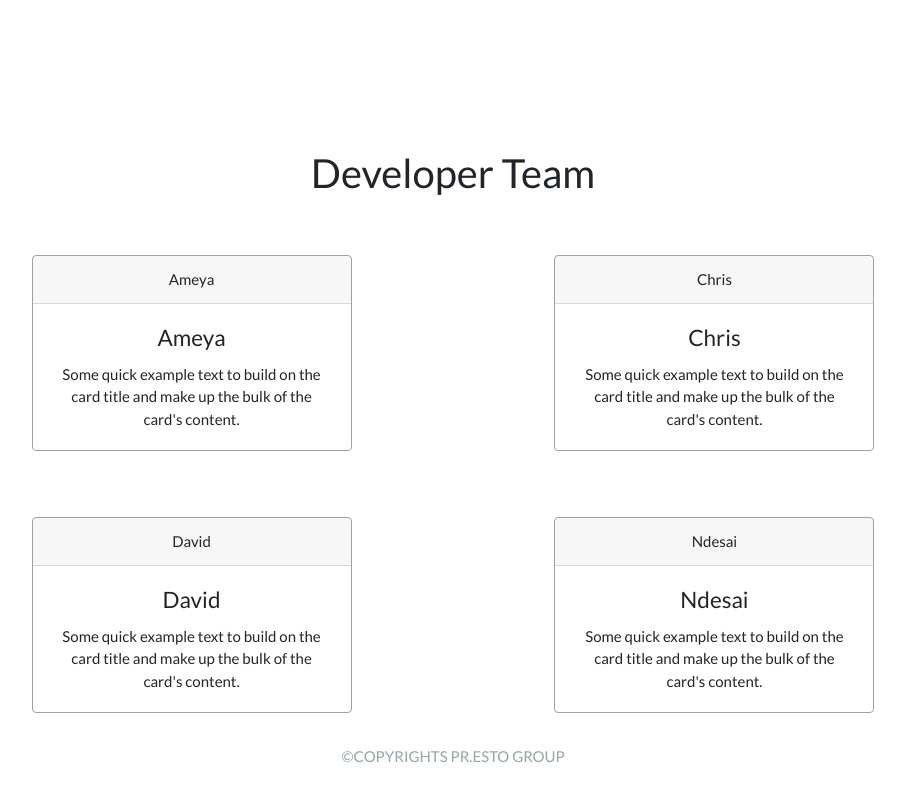
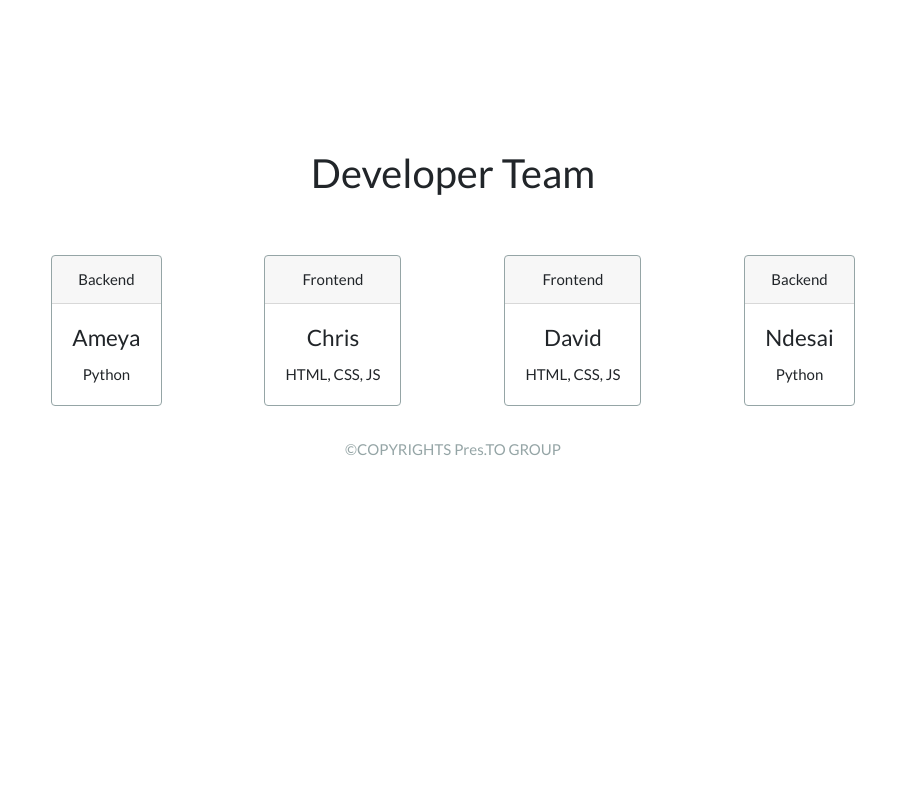
Before and after one commit to dvampofo/tohacks2019, a plain HTML site: page templates/about.html in a window 1280 px wide. Shown: the part 1186-1986 px from the top of the page, without its empty margins (187-1092 px from the left). After the commit the page ends 1679 px from the top, so only its background shows below. Drawn offline with nearby package versions, Linux system fonts and the light colour scheme.

Commit message:
about team

```diff
--- a/static/style.css
+++ b/static/style.css
@@ -65,8 +65,8 @@
     display: inline-block;
     text-align: center;
     margin-top: 50px;
-    margin-left: 100px;
-    margin-right: 100px;
+    margin-left: 50px;
+    margin-right: 50px;
 }
 
 .footer {
--- a/templates/about.html
+++ b/templates/about.html
@@ -55,40 +55,36 @@
   <div class="name_card">
     <h2>Developer Team</h2>
     <div class="card border-secondary mb-3" style="max-width: 20rem;">
-      <div class="card-header">Ameya</div>
+      <div class="card-header">Backend</div>
       <div class="card-body">
         <h4 class="card-title">Ameya</h4>
-        <p class="card-text">Some quick example text to build on the card title and make up the bulk of the card's
-          content.</p>
+        <p class="card-text">Python</p>
       </div>
     </div>
     <div class="card border-secondary mb-3" style="max-width: 20rem;">
-      <div class="card-header">Chris</div>
+      <div class="card-header">Frontend</div>
       <div class="card-body">
         <h4 class="card-title">Chris</h4>
-        <p class="card-text">Some quick example text to build on the card title and make up the bulk of the card's
-          content.</p>
+        <p class="card-text">HTML, CSS, JS</p>
       </div>
     </div>
     <div class="card border-secondary mb-3" style="max-width: 20rem;">
-      <div class="card-header">David</div>
+      <div class="card-header">Frontend</div>
       <div class="card-body">
         <h4 class="card-title">David</h4>
-        <p class="card-text">Some quick example text to build on the card title and make up the bulk of the card's
-          content.</p>
+        <p class="card-text">HTML, CSS, JS</p>
       </div>
     </div>
     <div class="card border-secondary mb-3" style="max-width: 20rem;">
-      <div class="card-header">Ndesai</div>
+      <div class="card-header">Backend</div>
       <div class="card-body">
         <h4 class="card-title">Ndesai</h4>
-        <p class="card-text">Some quick example text to build on the card title and make up the bulk of the card's
-          content.</p>
+        <p class="card-text">Python</p>
       </div>
     </div>
   </div>
   <div class="footer1 text-muted">
-    <p>&COPY;COPYRIGHTS PR.ESTO GROUP</p>
+    <p>&COPY;COPYRIGHTS Pres.TO GROUP</p>
   </div>
 
 
```
Also changed, not shown: templates/index.html (+1 -1 lines), templates/summary.html (+1 -1 lines).
